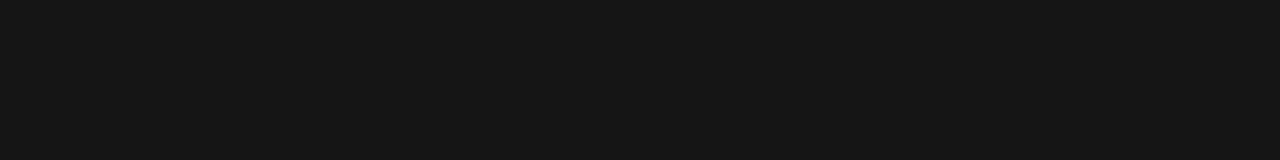
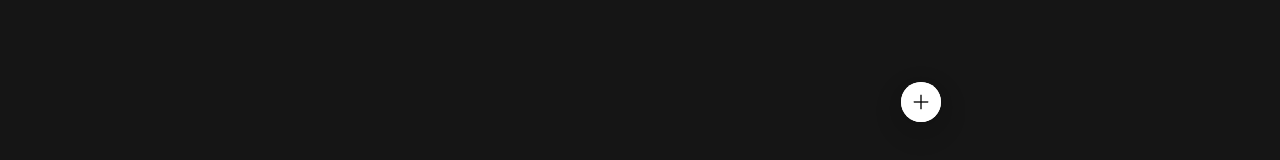
Before and after one commit to evelynbittelbrunn/tags-front, a React (Create React App) app: page /editar-perfil in a window 1280 px wide. Shown: the part 630-790 px from the top of the page. Built offline with nearby package versions, Linux system fonts and the light colour scheme.

Commit message:
Implementado menu flutuante com botões de ação

```diff
--- a/src/App.css
+++ b/src/App.css
@@ -34,6 +34,10 @@
     text-decoration: none;
 }
 
+.body {
+    position: relative;
+}
+
 .ant-input,
 .ant-input-affix-wrapper,
 .ant-input-affix-wrapper * {
--- a/src/App.tsx
+++ b/src/App.tsx
@@ -6,12 +6,14 @@
 import AuthRoutes from './routes/AuthRoutes';
 import UserStorage from './contexts/UserContext';
 import EditProfile from './pages/editProfile/EditProfile';
+import FloatButtonMenu from './components/floatButtonMenu/FloatButtonMenu';
 
 function App() {
     return (
         <div className='app'>
             <BrowserRouter>
                 <UserStorage>
+                    <div className='body'>
                         <NavBar />
                         <div className='main-container'>
                             <Routes>
@@ -21,6 +23,8 @@
                                 <Route path='/editar-perfil' element={<EditProfile />} />
                             </Routes>
                         </div>
+                        <FloatButtonMenu />
+                    </div>
                 </UserStorage>
             </BrowserRouter>
         </div>
--- /dev/null
+++ b/src/components/floatButtonMenu/FloatButtonMenu.tsx
@@ -0,0 +1,50 @@
+import { FormOutlined, PlusOutlined, TagOutlined } from '@ant-design/icons';
+import { Flex, FloatButton } from 'antd';
+import React from 'react'
+import './styles.css';
+
+const FloatButtonMenu = () => {
+
+    const BOX_SIZE = 100;
+
+    const wrapperStyle: React.CSSProperties = {
+        width: '100%',
+        height: '100vh',
+        overflow: 'hidden',
+        position: 'relative',
+    };
+
+    const boxStyle: React.CSSProperties = {
+        width: BOX_SIZE,
+        height: BOX_SIZE,
+        position: 'relative',
+    };
+
+    const style: React.CSSProperties = {
+        position: 'absolute',
+        insetInlineEnd: "top",
+        bottom: "top",
+    };
+
+    return (
+        <>
+            <span className='floating-button-group-container'>
+                <Flex justify="space-evenly" align="flex-end" style={wrapperStyle}>
+                    <div style={boxStyle}>
+                        <FloatButton.Group
+                            key={"top"}
+                            trigger="click"
+                            style={style}
+                            icon={<PlusOutlined />}
+                        >
+                            <FloatButton icon={<FormOutlined />} tooltip={"Publicar"} />
+                            <FloatButton icon={<TagOutlined />} tooltip={"Definir tags"} />
+                        </FloatButton.Group>
+                    </div>
+                </Flex>
+            </span>
+        </>
+    )
+}
+
+export default FloatButtonMenu
--- /dev/null
+++ b/src/components/floatButtonMenu/styles.css
@@ -0,0 +1,5 @@
+.floating-button-group-container {
+    position: absolute;
+    top: 0;
+    left: calc(50vw + 225px);
+}
```
Lines whose indentation alone changed are shown as unchanged.
